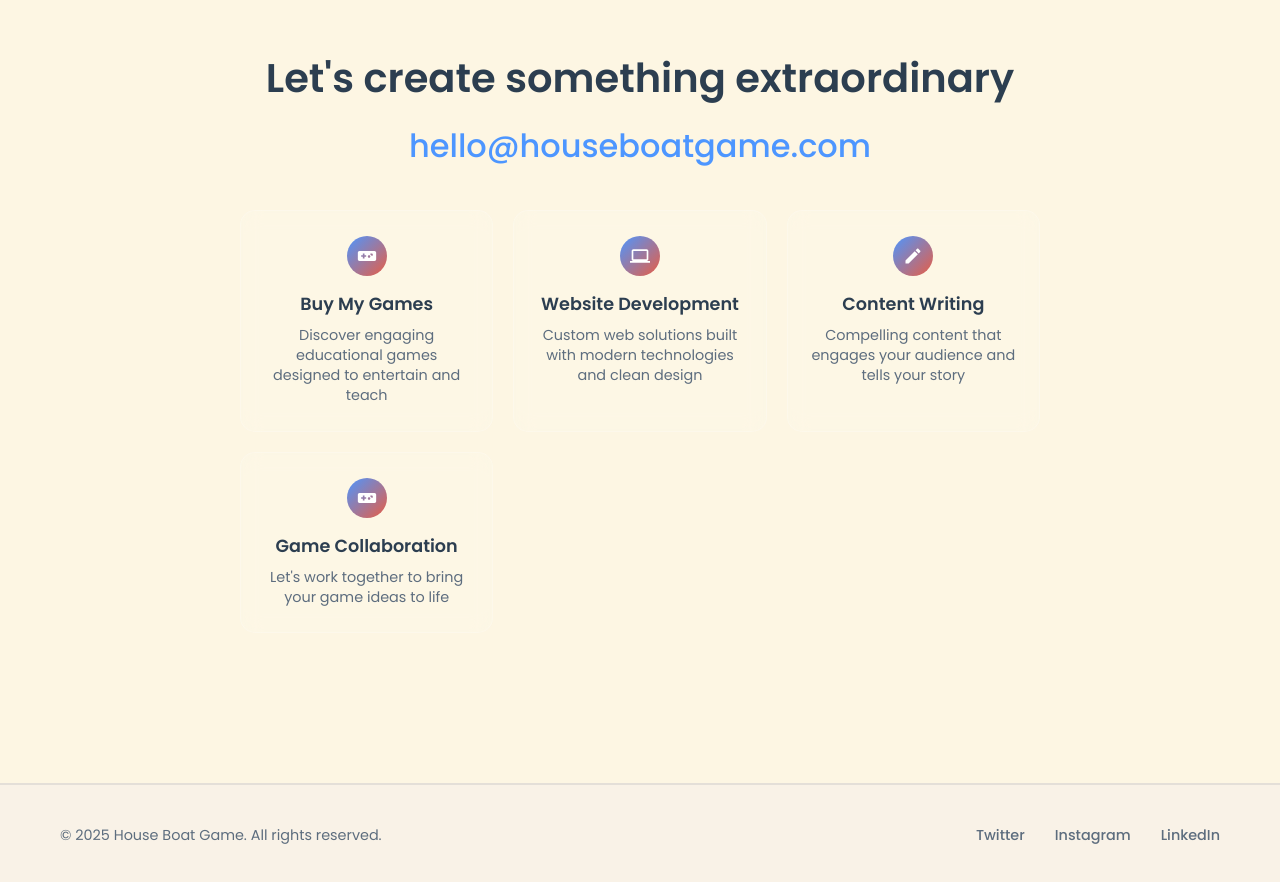
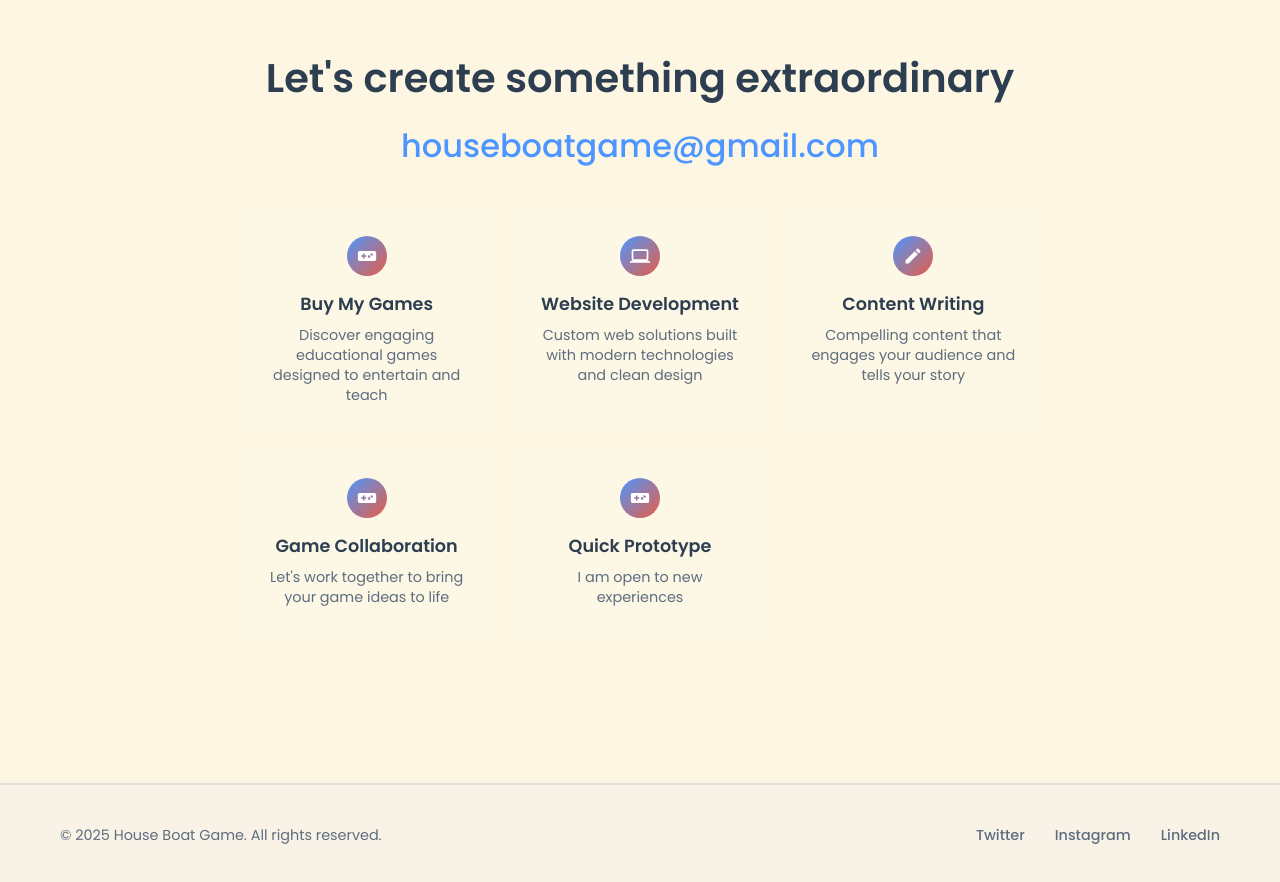
Before and after one commit to housebgame/Home, a plain HTML site: page index.html in a window 1280 px wide. Shown: the part 2220-3102 px from the top of the page. Drawn offline with Linux system fonts and the light colour scheme.

Commit message:
Add files via upload

```diff
--- a/index.html
+++ b/index.html
@@ -1077,7 +1077,7 @@
     <section class="contact" id="contact">
         <div class="contact-content">
             <h2>Let's create something extraordinary</h2>
-            <a href="mailto:hello@houseboatgame.com" class="contact-email">hello@houseboatgame.com</a>
+            <a href="mailto:houseboatgame@gmail.com" class="contact-email">houseboatgame@gmail.com</a>
 
             <div class="services-grid">
                 <div class="service-box">
@@ -1118,6 +1118,15 @@
                     </div>
                     <h3 class="service-title">Game Collaboration</h3>
                     <p class="service-desc">Let's work together to bring your game ideas to life</p>
+                </div>
+                 <div class="service-box">
+                    <div class="service-icon">
+                        <svg viewBox="0 0 24 24">
+                            <path d="M21 6H3c-1.1 0-2 .9-2 2v8c0 1.1.9 2 2 2h18c1.1 0 2-.9 2-2V8c0-1.1-.9-2-2-2zM11 13H9v2H7v-2H5v-2h2V9h2v2h2v2zm3.5 1c-.83 0-1.5-.67-1.5-1.5s.67-1.5 1.5-1.5 1.5.67 1.5 1.5-.67 1.5-1.5 1.5zm3-3c-.83 0-1.5-.67-1.5-1.5S16.67 9 17.5 9s1.5.67 1.5 1.5-.67 1.5-1.5 1.5z"/>
+                        </svg>
+                    </div>
+                    <h3 class="service-title">Quick Prototype</h3>
+                    <p class="service-desc">I am open to new experiences</p>
                 </div>
             </div>
         </div>
```
